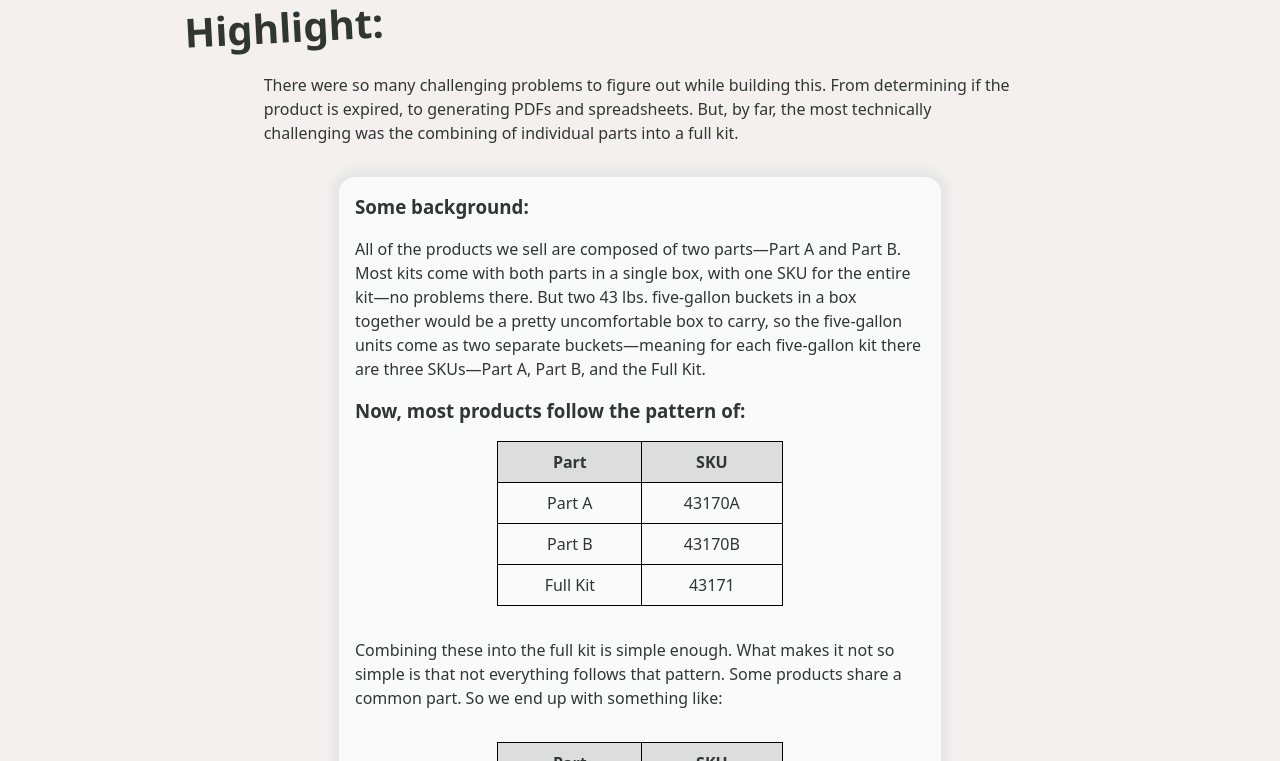
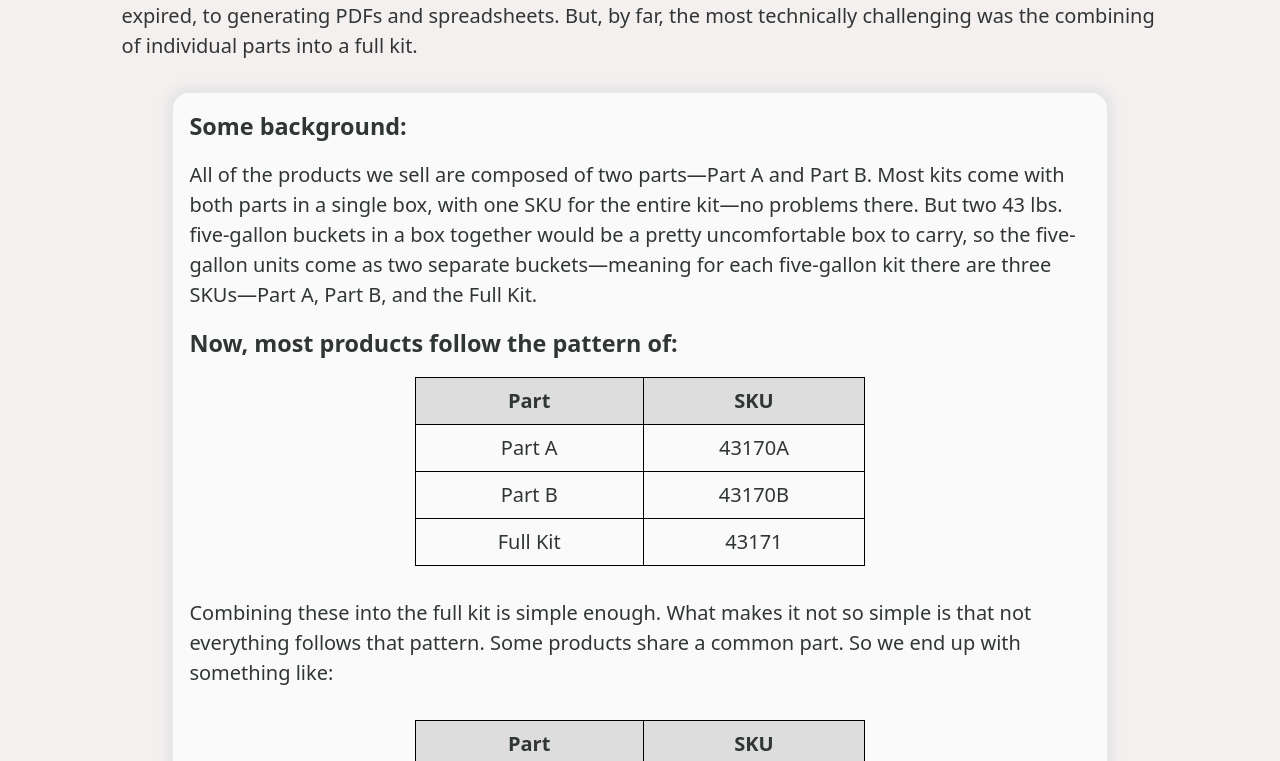
Before and after one commit to jake-waldron/portfolio, a Next.js app: page /projects/ram-utilities in a window 1280 px wide. Shown: the part 1119-1880 px from the top of the page. Built offline with nearby package versions, Linux system fonts and the light colour scheme.

Commit message:
fix styling

```diff
--- a/components/Hello.jsx
+++ b/components/Hello.jsx
@@ -67,7 +67,7 @@ const TextDiv = styled.div`
 
 	@media (max-width: ${BREAKPOINTS.sm}) {
 		@media (max-height: 700px) {
-			font-size: 1.5rem;
+			/* font-size: 1.5rem; */
 		}
 	}
 `;
--- a/components/Projects.jsx
+++ b/components/Projects.jsx
@@ -92,10 +92,14 @@ const Wrapper = styled.section`
 `;
 
 const Heading = styled.div`
-	padding: 40px;
+	padding: 16px;
 	isolation: isolate;
 	align-self: flex-start;
 	/* flex: 1 1 50%; */
+
+	@media (min-width: ${BREAKPOINTS.md}) {
+		padding: 40px;
+	}
 
 	h2 {
 		font-weight: bold;
--- a/components/UI/Card.jsx
+++ b/components/UI/Card.jsx
@@ -28,7 +28,7 @@ export default function Card(props) {
 }
 
 const StyledCard = styled(motion.button)`
-	max-width: 350px;
+	/* max-width: 350px; */
 	padding: 16px 32px;
 	border-radius: 16px;
 	border: 0;
--- a/components/UI/Layout.jsx
+++ b/components/UI/Layout.jsx
@@ -12,6 +12,6 @@ export default function Layout({ children }) {
 
 const BodyWrapper = styled.main`
 	min-height: 100%;
-	max-width: 84%;
+	max-width: 90%;
 	margin: 0 auto;
 `;
--- a/pages/projects/ram-utilities.jsx
+++ b/pages/projects/ram-utilities.jsx
@@ -144,7 +144,7 @@ const Code = styled.code`
 `;
 
 const InfoCard = styled.div`
-	width: 80%;
+	width: 90%;
 	align-self: center;
 	background-color: hsl(0, 0%, 98%);
 	padding: 1rem;
@@ -247,12 +247,14 @@ const Wrapper = styled.article`
 	min-height: 100%;
 	padding-top: 4rem;
 	margin: 0 auto;
-	width: 70%;
+	width: 90%;
 	display: flex;
 	flex-direction: column;
 	/* justify-content: center; */
 	/* align-items: center; */
 	/* flex: 1 1 100%; */
+
+	font-size: 1.25rem;
 
 	h1 {
 		text-align: center;
@@ -264,7 +266,7 @@ const Wrapper = styled.article`
 		}
 
 		@media (max-width: ${BREAKPOINTS.sm}) {
-			font-size: 1.75rem;
+			/* font-size: 1.75rem; */
 		}
 	}
 
```
